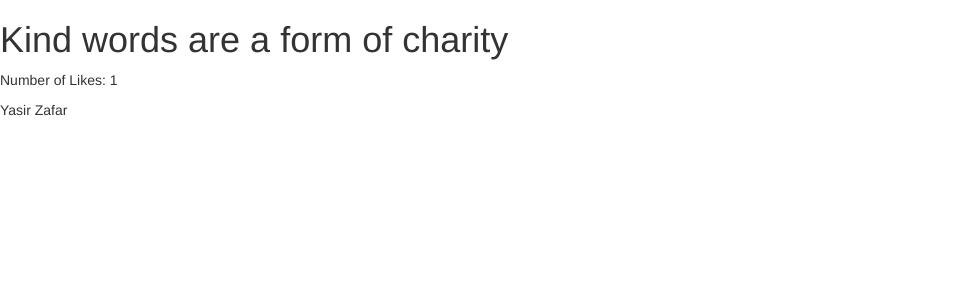
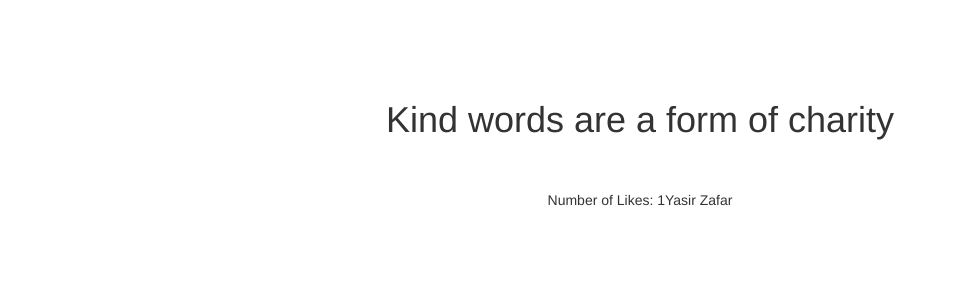
Before and after one commit to yzyasir/WiseWords, a Django app: page /wiseWords/2 in a window 1280 px wide. Shown: the part 62-362 px from the top of the page, without its empty margins (0-957 px from the left). Run offline with Django 3.2, Linux system fonts and the light colour scheme; data comes from the database, SQL or seed files in the repository; both versions use the stored data as it was after the commit; some libraries are stand-ins or nearby versions.

Commit message:
trying to do css but failing

```diff
--- a/wise_words_app/static/style/style.css
+++ b/wise_words_app/static/style/style.css
@@ -74,5 +74,21 @@ textarea[type=text] {
 
 .duo {
     display: inline-flex;
-    /* justify-content: space-between; */
+    justify-content: space-between;
 }
+
+/* ShowPost */
+.showPost {
+    display: flex;
+    align-items: center;
+    justify-content: center;
+    margin-top: 80px
+}
+
+.showPostForLikes {
+    display: flex;
+    align-items: center;
+    justify-content: center;
+    margin-top: 40px;
+}
+/* ShowPost */
--- a/wise_words_app/templates/showpost.html
+++ b/wise_words_app/templates/showpost.html
@@ -54,13 +54,17 @@
         </nav>
     </div>
 
+    <div class="showPost">
         <h1>{{oneMansWiseWords.wiseWords}}</h1>
+    </div>
+    <div class="showPostForLikes">
         <p>Number of Likes: {{oneMansWiseWords.likes.all.count}}</p>
         <!-- .all basically shows all of them, and then .count basically turns that value into a number for display -->
         {% for usersWhoLikedObject in oneMansWiseWords.likes.all %}
         <!-- usersWhoLikedObject is a var that we made and oneMansWiseWords is from the render method in the views file -->
         <p>{{usersWhoLikedObject.firstName}} {{usersWhoLikedObject.lastName}}</p>
         {% endfor %}
+    </div>
 </body>
 
 </html>
--- a/wise_words_app/views.py
+++ b/wise_words_app/views.py
@@ -22,7 +22,7 @@ def registerPage(request):
     # whatever you want inside
     # return
 
-    return render(request, "reg.html") # STEP 9: Need to make an html "templates" file NEXT TO migrations
+    return render(request, "baseHomePage.html") # STEP 9: Need to make an html "templates" file NEXT TO migrations
 
 def register(request): # Things to ask: What am I expecting to return? Render a template? Redirect? Is this method a post req?
     # print(request.POST) # This represents information from the POST
```
Also changed, not shown: wise_words_app/templates/homepage.html (+4 -4 lines), db.sqlite3. Lines whose indentation alone changed are shown as unchanged.
